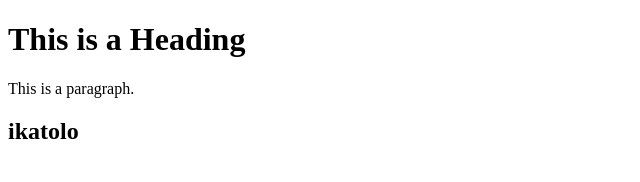
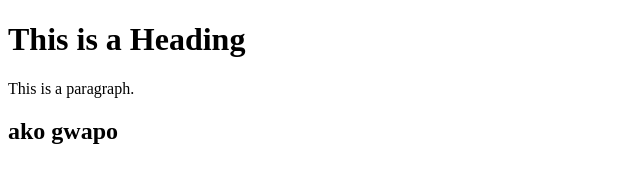
Before and after one commit to jakelorrenzesabal/jakerepo, a plain HTML site: page index.html in a window 1280 px wide. Shown: the full height of the page, 0-640 px from the left. Drawn offline with Linux system fonts and the light colour scheme.

Commit message:
ako si gwapo

```diff
--- a/index.html
+++ b/index.html
@@ -7,6 +7,6 @@
 
 <h1>This is a Heading</h1>
 <p>This is a paragraph.</p>
- <h2>ikatolo </h2>
+ <h2>ako gwapo </h2>
 </body>
 </html>
```
